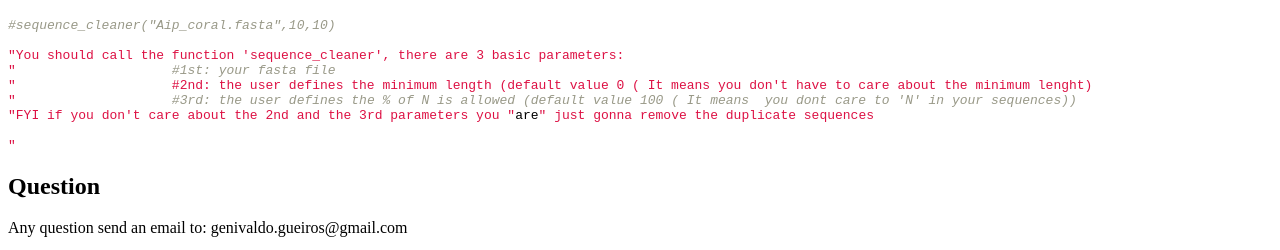
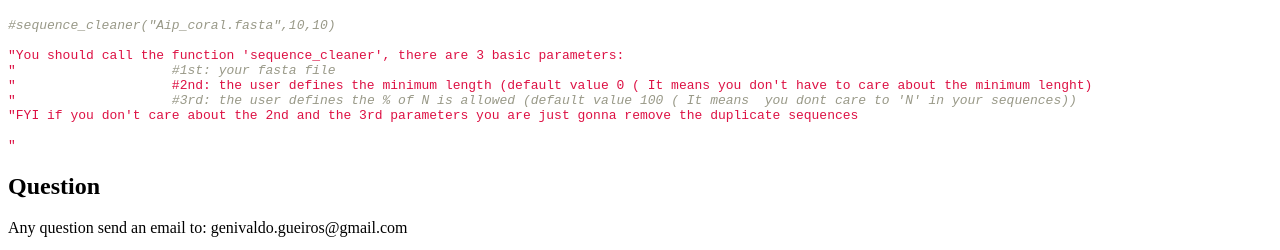
Before and after one commit to biopython/biopython.github.io, a Jekyll site: the page built from wiki/Sequence_Cleaner.md, in a window 1280 px wide. Shown: the part 729-979 px from the top of the page. Built offline with Jekyll 4.4.1, drawn with Linux system fonts in a browser that asks for light colours.

Commit message:
/* Script */

````diff
--- a/wiki/Sequence_Cleaner.md
+++ b/wiki/Sequence_Cleaner.md
@@ -62,7 +62,7 @@ def sequence_cleaner(fasta_file,min_length=0,por_n=100):
 "                    #1st: your fasta file
 "                    #2nd: the user defines the minimum length (default value 0 ( It means you don't have to care about the minimum lenght)
 "                    #3rd: the user defines the % of N is allowed (default value 100 ( It means  you dont care to 'N' in your sequences))
-"FYI if you don't care about the 2nd and the 3rd parameters you "are" just gonna remove the duplicate sequences
+"FYI if you don't care about the 2nd and the 3rd parameters you are just gonna remove the duplicate sequences
 
 "
 ```
````
Also changed, not shown: 1 other file.
